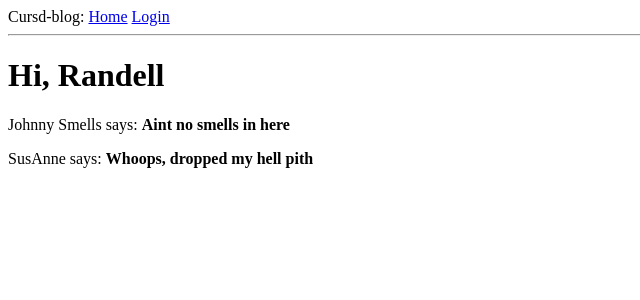
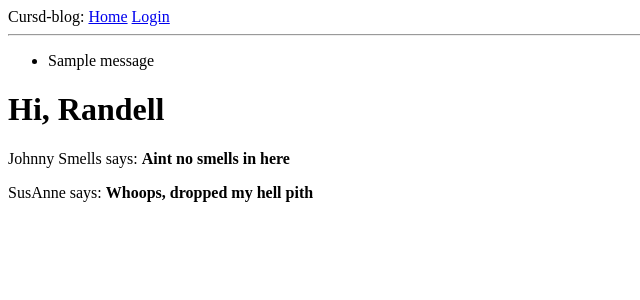
Before and after one commit to death-and-taxes/cursd-blog, a Flask app: page / in a window 1280 px wide. Shown: the top 300 px of the page, without its empty margins (0-640 px from the left). Run offline with Flask 3, Linux system fonts and the light colour scheme; one stand-in notice (Sample message) is shown.

Commit message:
added with statement to handle messages, specifically for when forms are filled out

```diff
--- a/app/templates/base.html
+++ b/app/templates/base.html
@@ -17,6 +17,19 @@
 
         </div>
         <hr>
+<!-- 'With' construct assigns get_flashed_messages() -->
+ <!-- get_flashed_messages() comes from Flask, returns all messages registered w/ flash() -->
+  <!-- once flashed messages are requested, they are removed from the messages list.
+   Therefore they only appear once after flash() is called-->
+        {% with messages = get_flashed_messages() %}
+        {% if messages %}
+        <ul>
+            {% for message in messages %}
+            <li> {{ message }}</li>
+            {% endfor %}
+        </ul>
+        {% endif %}
+        {% endwith %}
         {% block content %}{% endblock %}
     </body>
 </html>
```
